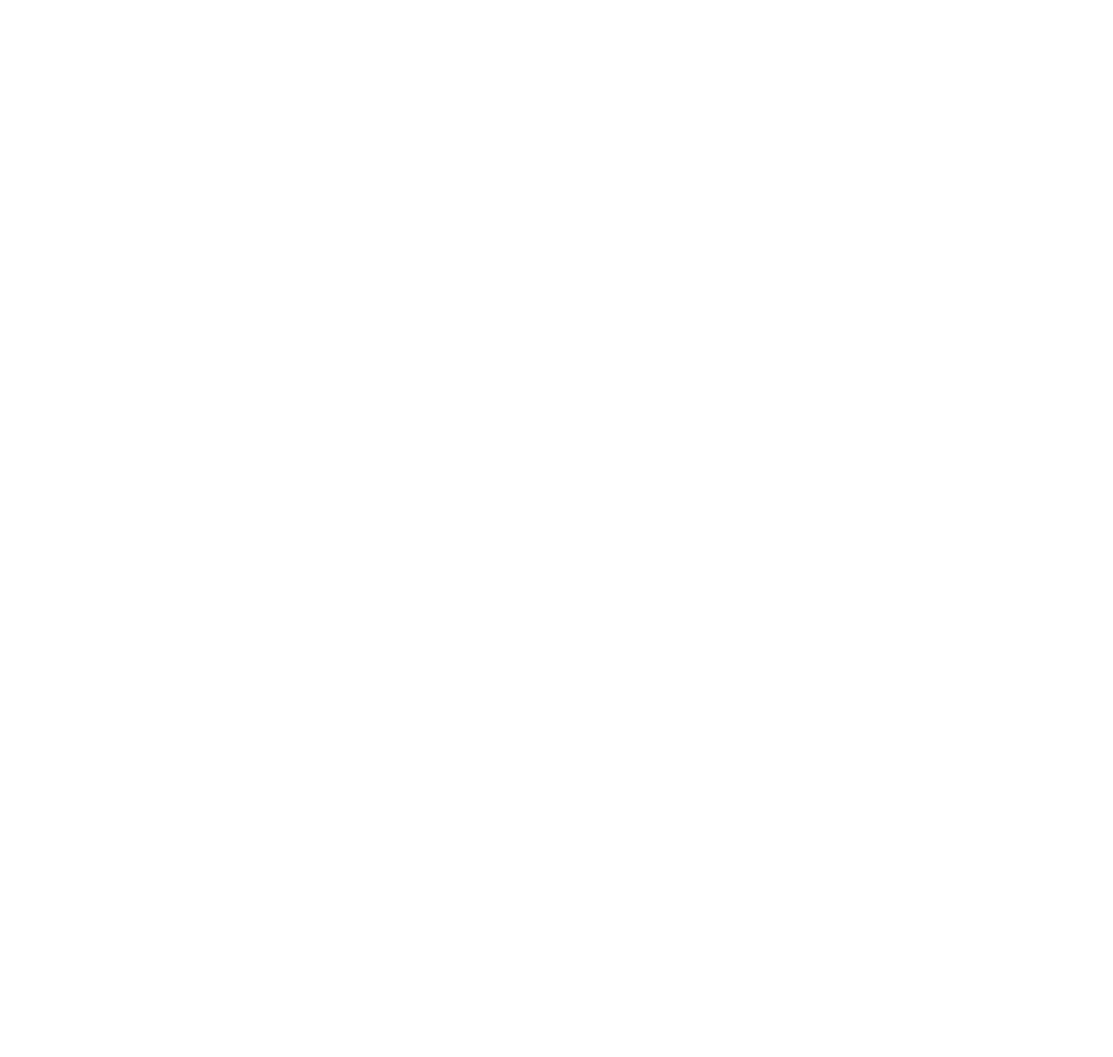
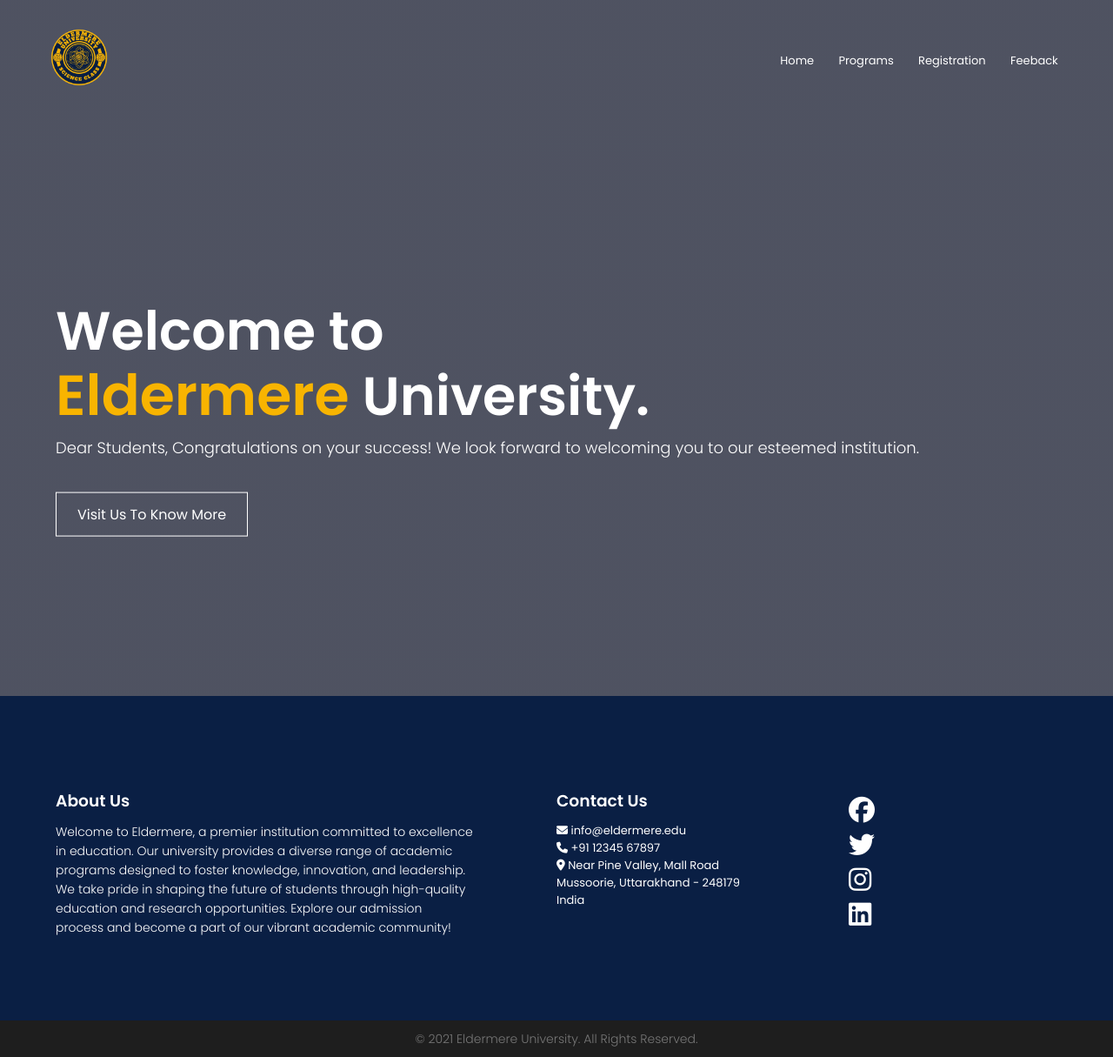
Before and after one commit to CYB3RBBY/universitywebsiteForAssignment, a plain HTML site: page programList.html in a window 1280 px wide. Shown: the whole page at 87% size. Before the commit the page ends 800 px from the top, so only its background shows below. Drawn offline with Linux system fonts and the light colour scheme.

Commit message:
add programList page header footer

```diff
--- a/programList.html
+++ b/programList.html
@@ -11,7 +11,87 @@
 
 <body>
 
+    <!-- header -->
 
+    <section class="header">
+        <nav>
+            <div><a href="index.html"><img src="images/logo.png" alt=""></a></div>
+            <div class="nav-links" id="navLinks">
+                <i class="fa fa-solid fa-xmark" onclick="hideMenu()"></i>
+                <ul>
+                    <li><a href="index.html">Home</a></li>
+                    <li><a href="programList.html">Programs</a></li>
+                    <li><a href="registration.html">Registration</a></li>
+                    <li><a href="feedback.html">Feeback</a></li>
+                </ul>
+            </div>
+            <i class="fa fa-regular fa-bars" onclick="showMenu()"></i>
+        </nav>
+
+        <div class="text-box">
+            <h1>Welcome to <br><span>Eldermere</span> University.</h1>
+            <p>Dear Students, Congratulations on your success! We look forward to welcoming you to our esteemed
+                institution.
+            </p>
+            <a href="" class="hero-btn">Visit Us To Know More</a>
+        </div>
+
+    </section>
+
+    <!-- footer -->
+
+    <section class="footer">
+        <div class="footer-item footer-text">
+            <h3>About Us</h3>
+            <p>Welcome to Eldermere, a premier institution committed to excellence in education.
+                Our university provides a diverse range of academic programs designed to foster knowledge, innovation,
+                and leadership. We take pride in shaping the future of students through high-quality education and
+                research opportunities. Explore our admission process and become a part of our vibrant academic
+                community!</p>
+        </div>
+
+        <div class="footer-item contact-us">
+            <ul>
+                <h3>Contact Us</h3>
+            </ul>
+            <li><i class="fa-solid fa-envelope" style="color: #ffffff;"></i>
+                <a href="">info@eldermere.edu</a>
+            </li>
+            <li><i class="fa-solid fa-phone" style="color: #ffffff;"></i>
+                <a href="">+91 12345 67897</a>
+            </li>
+            <li><i class="fa-solid fa-location-dot" style="color: #ffffff;"></i>
+                <a href="">Near Pine Valley, Mall Road
+                    Mussoorie, Uttarakhand - 248179
+                    India</a>
+            </li>
+
+        </div>
+        <div class="footer-item icons">
+            <i class="fa-brands fa-facebook custom-fa"></i>
+            <i class="fa-brands fa-twitter custom-fa"></i>
+            <i class="fa-brands fa-instagram custom-fa"></i>
+            <i class="fa-brands fa-linkedin custom-fa"></i>
+        </div>
+    </section>
+
+    <!-- footer ribbon -->
+
+    <section class="bottom-bar">
+        <p>&copy; 2021 Eldermere University. All Rights Reserved.</p>
+    </section>
+
+
+    <!-- javascript for toggle menu -->
+    <script>
+        var navLinks = document.getElementById("navLinks");
+        function showMenu() {
+            navLinks.style.right = "0";
+        }
+        function hideMenu() {
+            navLinks.style.right = "-200px";
+        }
+    </script>
 
 </body>
 
```
